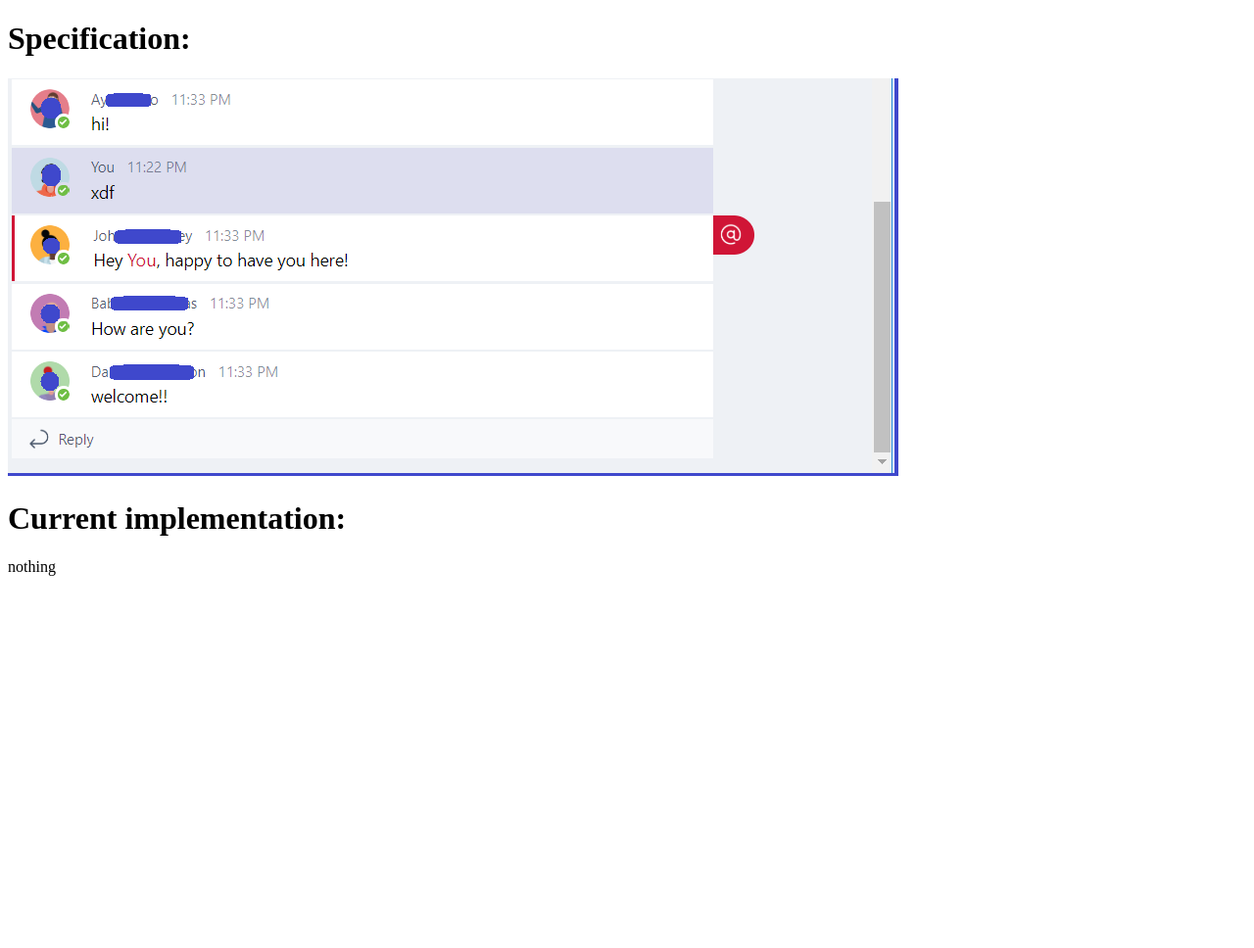
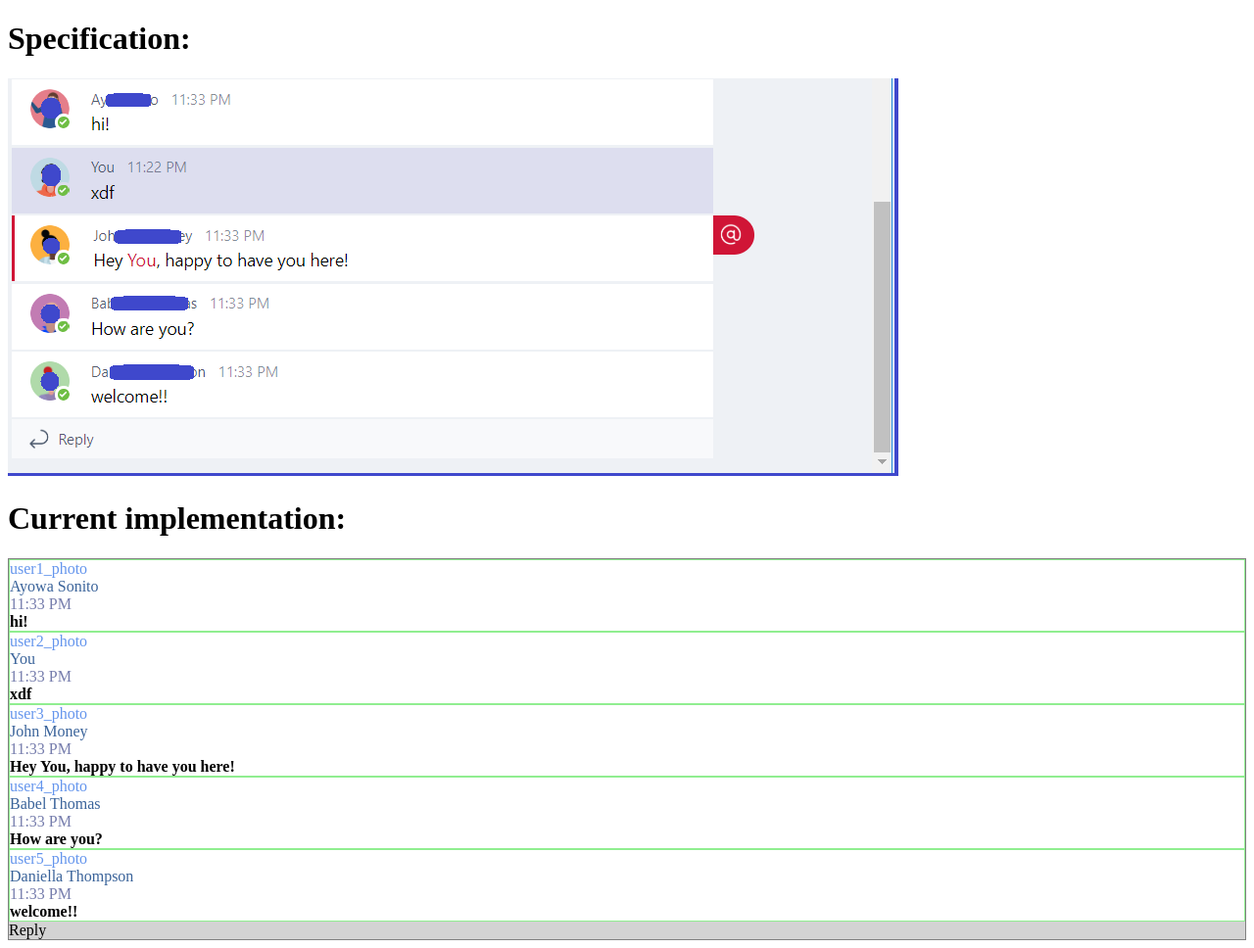
Before and after one commit to IgnatovDan/chat_05_05_2018, a website: page index.html in a window 1280 px wide. Shown: the whole page at 98% size. Before the commit the page ends 800 px from the top, so only its background shows below. Drawn offline with Linux system fonts and the light colour scheme.

Commit message:
+ first markup from spec screen

```diff
--- a/index.html
+++ b/index.html
@@ -4,10 +4,65 @@
   <meta charset="utf-8" />
   <title>My Chat</title>
 </head>
+<style>
+  .сhat-05052018 {
+    border: 1px solid gray;
+  }
+  .сhat-05052018__message {
+    border: 1px solid lightgreen;
+  }
+  .сhat-05052018__message__user-photo {
+    color: cornflowerblue
+  }
+  .сhat-05052018__message__user-name {
+    color: rgb(58, 99, 154)
+  }
+  .сhat-05052018__message__sent-time {
+    color: rgb(117, 124, 172)
+  }
+  .сhat-05052018__message__text {
+    font-weight: bold
+  }
+  .сhat-05052018__reply {
+    background-color: lightgray
+  }
+</style>
 <body>
   <h1>Specification:</h1>
-  <img src="./Specification/Layout.png"/>
+  <img src="./specification/layout.png"/>
   <h1>Current implementation:</h1>
-  nothing
+  <div class="сhat-05052018">
+      <div class="сhat-05052018__message">
+        <div class="сhat-05052018__message__user-photo">user1_photo</div>
+        <div class="сhat-05052018__message__user-name">Ayowa Sonito</div>
+        <div class="сhat-05052018__message__sent-time">11:33 PM</div>
+        <div class="сhat-05052018__message__text">hi!</div>
+      </div>
+      <div class="сhat-05052018__message">
+        <div class="сhat-05052018__message__user-photo">user2_photo</div>
+        <div class="сhat-05052018__message__user-name">You</div>
+        <div class="сhat-05052018__message__sent-time">11:33 PM</div>
+        <div class="сhat-05052018__message__text">xdf</div>
+      </div>
+      <div class="сhat-05052018__message">
+        <div class="сhat-05052018__message__user-photo">user3_photo</div>
+        <div class="сhat-05052018__message__user-name">John Money</div>
+        <div class="сhat-05052018__message__sent-time">11:33 PM</div>
+        <div class="сhat-05052018__message__text">Hey You, happy to have you here!</div>
+      </div>
+      <div class="сhat-05052018__message">
+        <div class="сhat-05052018__message__user-photo">user4_photo</div>
+        <div class="сhat-05052018__message__user-name">Babel Thomas</div>
+        <div class="сhat-05052018__message__sent-time">11:33 PM</div>
+        <div class="сhat-05052018__message__text">How are you?</div>
+      </div>
+      <div class="сhat-05052018__message">
+        <div class="сhat-05052018__message__user-photo">user5_photo</div>
+        <div class="сhat-05052018__message__user-name">Daniella Thompson</div>
+        <div class="сhat-05052018__message__sent-time">11:33 PM</div>
+        <div class="сhat-05052018__message__text">welcome!!</div>
+      </div>
+      <div class="сhat-05052018__reply">Reply</div>
+  </div>
 </body>
 </html>
```
